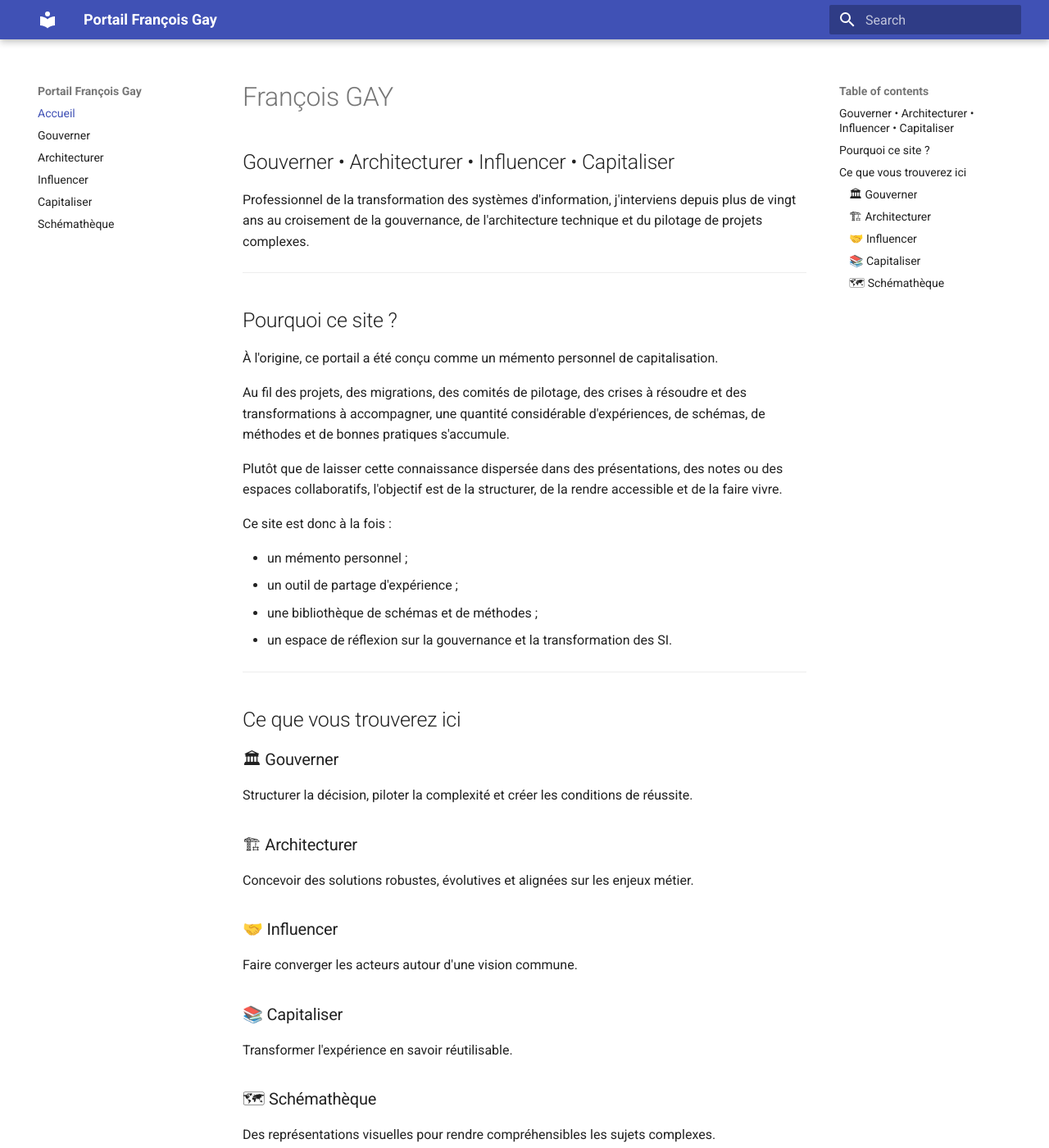
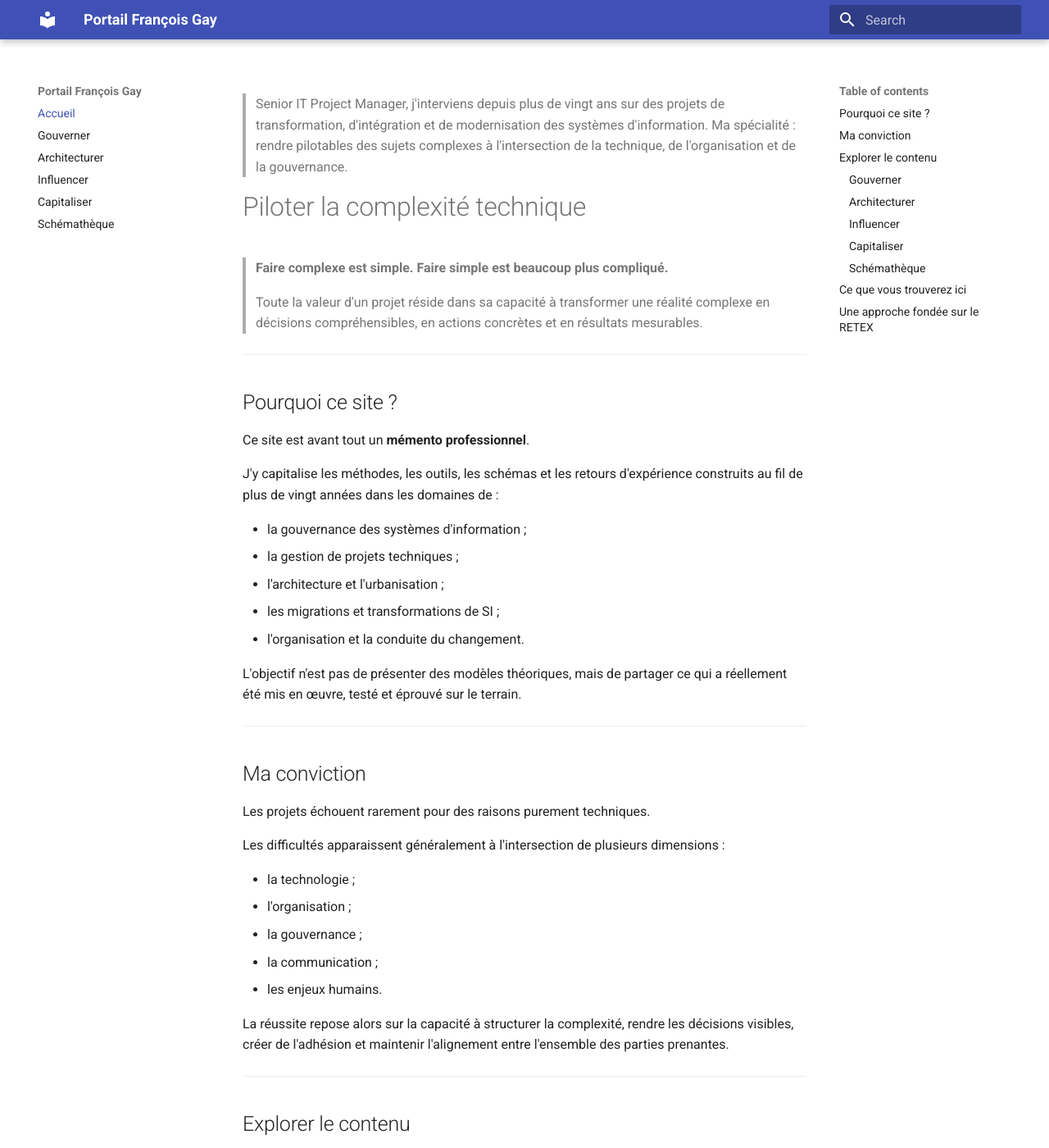
Before and after one commit to Francois-Gay-33/portail-public, an MkDocs documentation site: the page built from docs/index.md, in a window 1280 px wide and 1400 px high. Shown: the whole window at 82% size. Built offline with MkDocs 1.6.1 and Material for MkDocs 9.7.7, drawn with Linux system fonts in a browser that asks for light colours; some of the changed text lies outside the part shown.

Commit message:
Update index.md

```diff
--- a/docs/index.md
+++ b/docs/index.md
@@ -1,51 +1,90 @@
+> Senior IT Project Manager, j'interviens depuis plus de vingt ans sur des projets de transformation, d'intégration et de modernisation des systèmes d'information. Ma spécialité : rendre pilotables des sujets complexes à l'intersection de la technique, de l'organisation et de la gouvernance.
 
-# François GAY
 
-## Gouverner • Architecturer • Influencer • Capitaliser
+# Piloter la complexité technique
 
-Professionnel de la transformation des systèmes d'information, j'interviens depuis plus de vingt ans au croisement de la gouvernance, de l'architecture technique et du pilotage de projets complexes.
+> **Faire complexe est simple. Faire simple est beaucoup plus compliqué.**
+>
+> Toute la valeur d'un projet réside dans sa capacité à transformer une réalité complexe en décisions compréhensibles, en actions concrètes et en résultats mesurables.
 
 ---
 
 ## Pourquoi ce site ?
 
-À l'origine, ce portail a été conçu comme un mémento personnel de capitalisation.
+Ce site est avant tout un **mémento professionnel**.
 
-Au fil des projets, des migrations, des comités de pilotage, des crises à résoudre et des transformations à accompagner, une quantité considérable d'expériences, de schémas, de méthodes et de bonnes pratiques s'accumule.
+J'y capitalise les méthodes, les outils, les schémas et les retours d'expérience construits au fil de plus de vingt années dans les domaines de :
 
-Plutôt que de laisser cette connaissance dispersée dans des présentations, des notes ou des espaces collaboratifs, l'objectif est de la structurer, de la rendre accessible et de la faire vivre.
+- la gouvernance des systèmes d'information ;
+- la gestion de projets techniques ;
+- l'architecture et l'urbanisation ;
+- les migrations et transformations de SI ;
+- l'organisation et la conduite du changement.
 
-Ce site est donc à la fois :
+L'objectif n'est pas de présenter des modèles théoriques, mais de partager ce qui a réellement été mis en œuvre, testé et éprouvé sur le terrain.
 
-- un mémento personnel ;
-- un outil de partage d'expérience ;
-- une bibliothèque de schémas et de méthodes ;
-- un espace de réflexion sur la gouvernance et la transformation des SI.
+---
+
+## Ma conviction
+
+Les projets échouent rarement pour des raisons purement techniques.
+
+Les difficultés apparaissent généralement à l'intersection de plusieurs dimensions :
+
+- la technologie ;
+- l'organisation ;
+- la gouvernance ;
+- la communication ;
+- les enjeux humains.
+
+La réussite repose alors sur la capacité à structurer la complexité, rendre les décisions visibles, créer de l'adhésion et maintenir l'alignement entre l'ensemble des parties prenantes.
+
+---
+
+## Explorer le contenu
+
+### Gouverner
+
+Piloter l'activité, structurer la gouvernance, maîtriser les risques, construire des feuilles de route et fournir aux décideurs les éléments nécessaires à l'arbitrage.
+
+### Architecturer
+
+Comprendre les systèmes, urbaniser les solutions, sécuriser les échanges et construire des architectures pérennes capables d'évoluer dans le temps.
+
+### Influencer
+
+Fédérer les acteurs, faciliter les arbitrages, communiquer efficacement et faire avancer les projets dans des environnements complexes.
+
+### Capitaliser
+
+Partager les retours d'expérience, les méthodes éprouvées, les modèles réutilisables et les enseignements issus du terrain.
+
+### Schémathèque
+
+Retrouver une bibliothèque de schémas d'architecture, de gouvernance, d'organisation et de flux conçus pour rendre la complexité compréhensible.
 
 ---
 
 ## Ce que vous trouverez ici
 
-### 🏛 Gouverner
-
-Structurer la décision, piloter la complexité et créer les conditions de réussite.
-
-### 🏗 Architecturer
-
-Concevoir des solutions robustes, évolutives et alignées sur les enjeux métier.
-
-### 🤝 Influencer
-
-Faire converger les acteurs autour d'une vision commune.
-
-### 📚 Capitaliser
-
-Transformer l'expérience en savoir réutilisable.
-
-### 🗺 Schémathèque
-
-Des représentations visuelles pour rendre compréhensibles les sujets complexes.
+- ✅ Des retours d'expérience réels
+- ✅ Des méthodes directement applicables
+- ✅ Des supports utilisés en contexte projet
+- ✅ Des modèles d'aide à la décision
+- ✅ Des schémas pour rendre la complexité compréhensible
+- ✅ Des check-lists et outils de pilotage réutilisables
 
 ---
 
-> Ce site n'a pas vocation à être exhaustif. Il constitue avant tout un carnet de bord professionnel construit au fil des projets, des retours d'expérience et des enseignements tirés du terrain.
+## Une approche fondée sur le RETEX
+
+La connaissance permet de comprendre les concepts. L'expérience permet de les appliquer. Le retour d'expérience permet de démontrer ce qui fonctionne réellement, dans un contexte donné, avec ses contraintes, ses risques et ses enjeux.
+C'est cette conviction qui guide l'ensemble des contenus présents sur ce site.
+
+---
+
+> **L'expérience ne vaut que si elle est partagée.**
+>
+> La connaissance explique les concepts.
+>
+> Le retour d'expérience démontre qu'ils fonctionnent.
```
